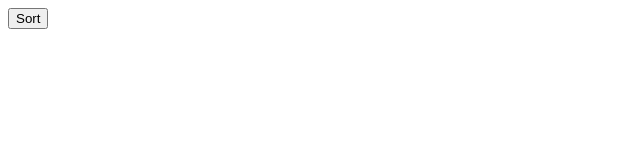
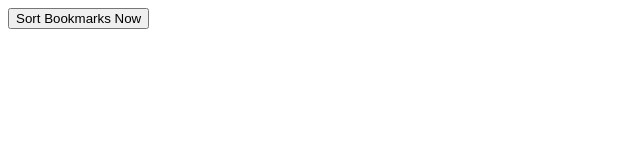
Before and after one commit to 0xf0f/bookmark-sorter, a website with bundled scripts: page source/html/popup.html in a window 1280 px wide. Shown: the whole page, without its empty margins (0-640 px from the left). Built offline with nearby package versions, Linux system fonts and the light colour scheme.

Commit message:
added boilerplate

```diff
--- a/source/html/popup.html
+++ b/source/html/popup.html
@@ -1,8 +1,13 @@
-<html>
-    <head>
-        <script type='module' src='../../build/popup.js'></script>
-    </head>
-    <body>
-        <button id='sort_button'>Sort</button>
-    </body>
+<!DOCTYPE html>
+<html lang="en">
+<head>
+    <meta charset="UTF-8">
+    <meta name="viewport" content="width=device-width, initial-scale=1.0">
+    <meta http-equiv="X-UA-Compatible" content="ie=edge">
+    <title>Bookmark Sorter</title>
+    <script type="module" src="../../build/popup.js"></script>
+</head>
+<body>
+    <button id="sort_button">Sort Bookmarks Now</button>
+</body>
 </html>
```
Also changed, not shown: source/html/background.html (+7 -1 lines).
